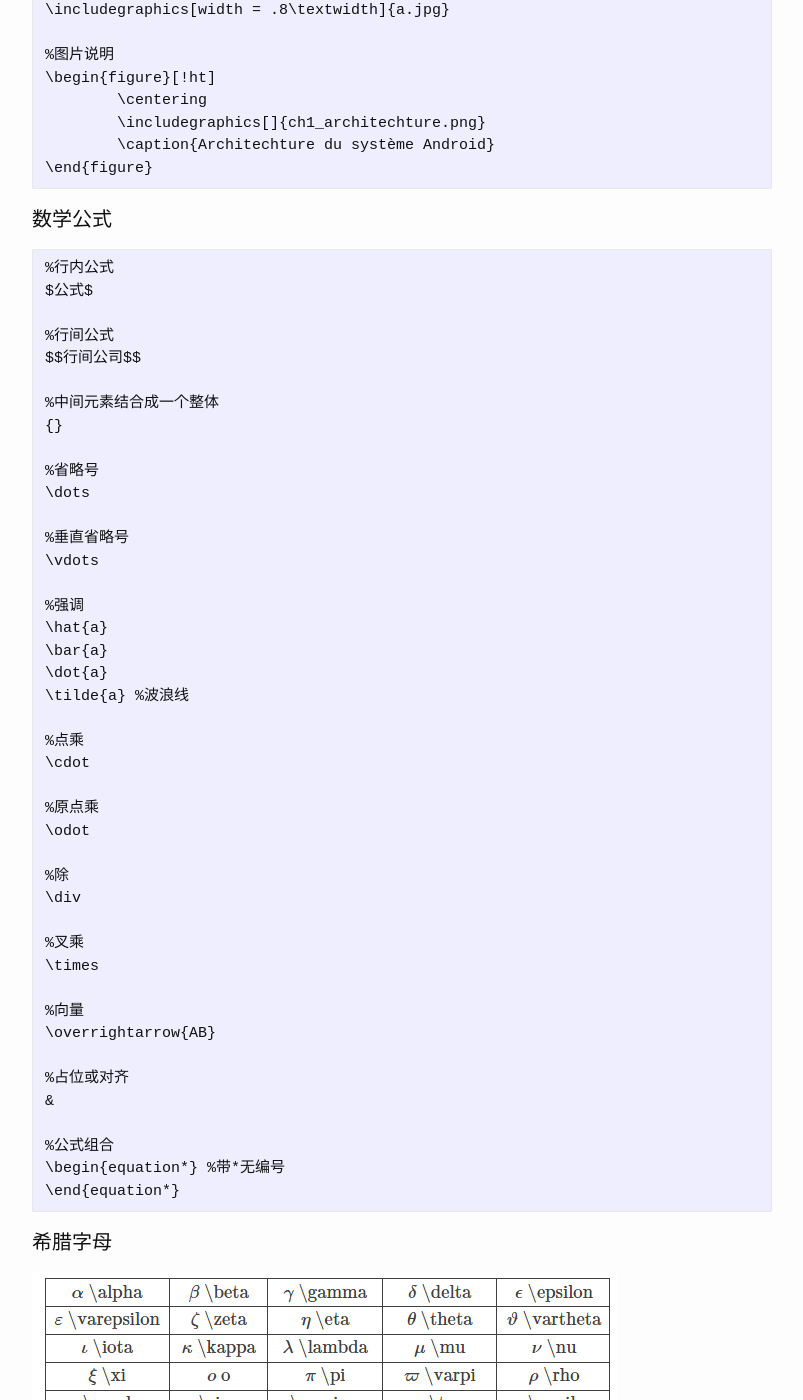
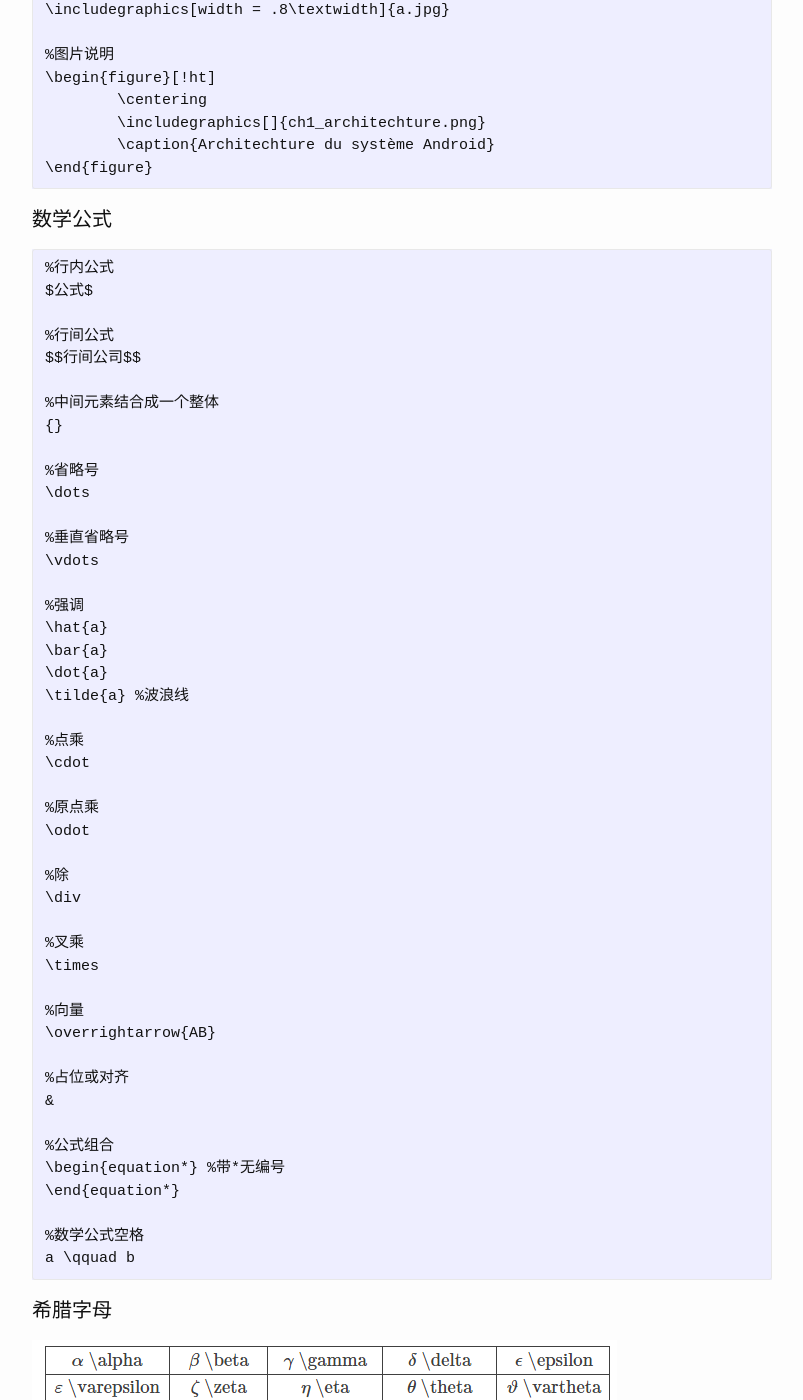
Before and after one commit to josephstalin117/josephstalin117.github.io, a Jekyll site: the page built from _posts/2018-6-23-latex.markdown, in a window 1280 px wide and 1400 px high, scrolled down 1247 px. Shown: the whole window, without its empty margins (238-1041 px from the left). Built offline with Jekyll 4.4.1, drawn with Linux system fonts in a browser that asks for light colours; formulas are drawn with MathJax 3.

Commit message:
add \qqaud

````diff
--- a/_posts/2018-6-23-latex.markdown
+++ b/_posts/2018-6-23-latex.markdown
@@ -119,6 +119,9 @@ $$行间公司$$
 %公式组合
 \begin{equation*} %带*无编号
 \end{equation*}
+
+%数学公式空格
+a \qquad b
 ```
 
 #### 希腊字母
````
